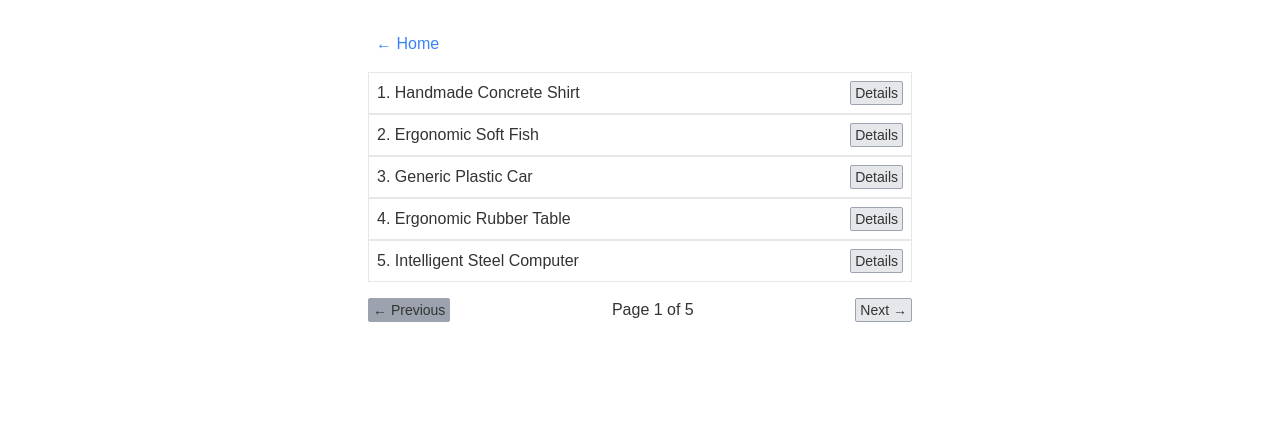
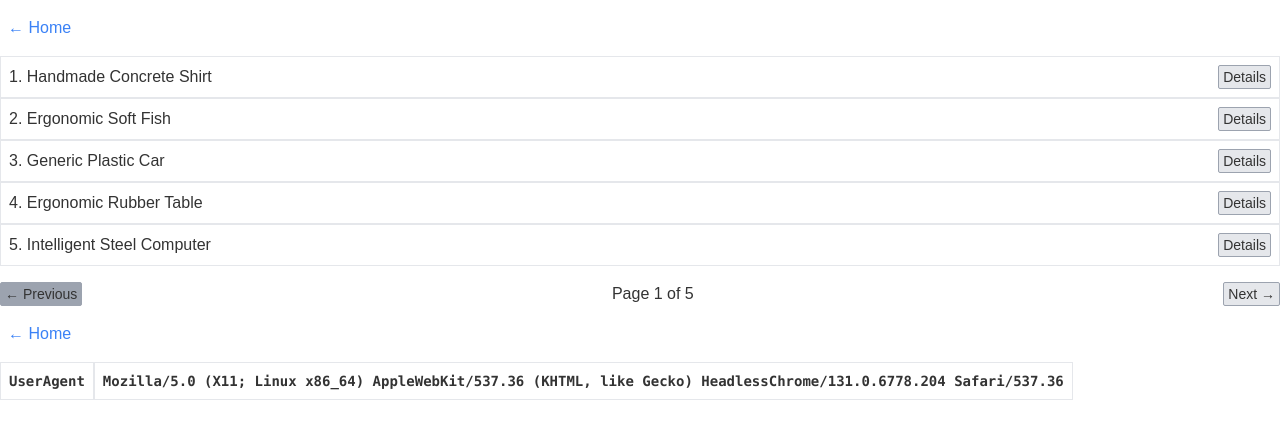
Before and after one commit to BishalAshiq/products-tsx, a Next.js app: page /products in a window 1280 px wide. Shown: the top 438 px of the page. Built offline with nearby package versions, Linux system fonts and the light colour scheme.

Commit message:
User againt working

```diff
--- a/src/app/layout.tsx
+++ b/src/app/layout.tsx
@@ -1,17 +1,34 @@
-import { UserAgentProvider } from "../components/providers/userAgentProvider";
+// src/app/layout.tsx
 import "./globals.css";
-import { Layout } from "@/components/layout";
+import { UserAgentProvider } from "@/components/providers/userAgentProvider";
+import { UserAgent } from "@/views/userAgent/index";
+import { ReactNode } from "react";
+import { headers } from "next/headers";
 
-const RootLayout: React.FC<{ children: React.ReactNode }> = ({ children }) => {
+const Layout = ({ children, userAgent }: { children: ReactNode; userAgent: string | undefined }) => {
+  return (
+    <UserAgentProvider userAgent={userAgent}>
+      {children}
+      <UserAgent userAgent={userAgent} />
+    </UserAgentProvider>
+  );
+};
+
+
+export const metadata = {
+  title: 'Your App Title',
+  description: 'Your App Description',
+};
+
+export default async function RootLayout({ children }: { children: ReactNode }) {
+
+  const userAgent = headers().get('user-agent') || "No user agent";
+
   return (
     <html lang="en">
       <body>
-        <UserAgentProvider>
-          <Layout>{children}</Layout>
-        </UserAgentProvider>
+        <Layout userAgent={userAgent}>{children}</Layout>
       </body>
     </html>
   );
-};
-
-export default RootLayout;
+}
--- a/src/components/providers/userAgentProvider.tsx
+++ b/src/components/providers/userAgentProvider.tsx
@@ -6,7 +6,7 @@ import {
   useMemo,
   useState,
   ReactNode,
-  useEffect,
+
 } from "react";
 
 const CONTEXT_ERROR =
@@ -44,10 +44,7 @@ export const UserAgentProvider: React.FC<UserAgentProviderProps> = ({
     userAgentProp
   );
 
-  useEffect(() => {
-    if (typeof window === "undefined") return;
-    setUserAgent(window.navigator.userAgent);
-  }, []);
+
 
   const value = useMemo<UserAgentContextType>(
     () => ({
```
